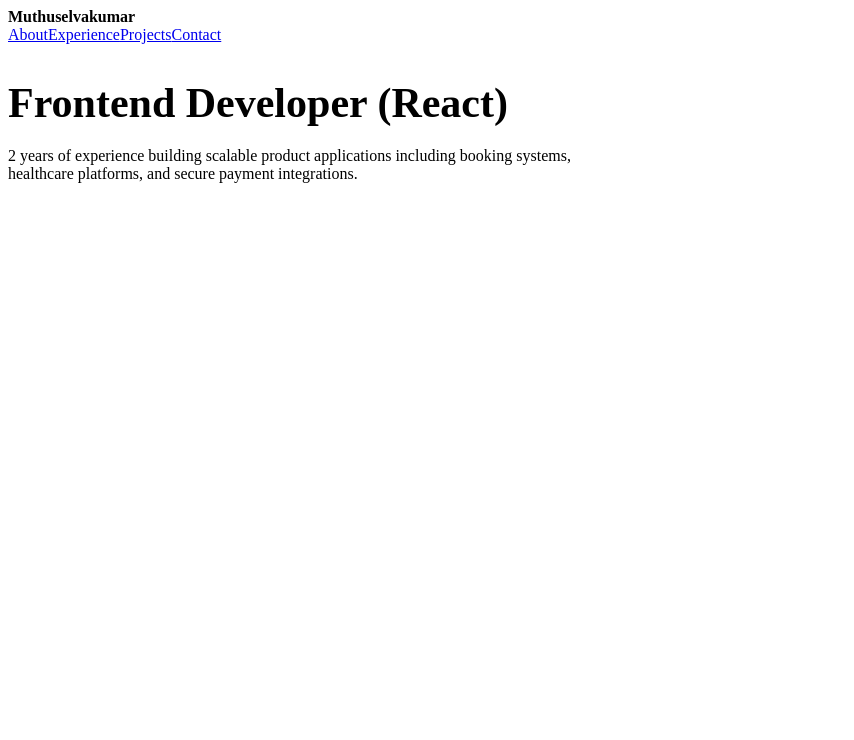
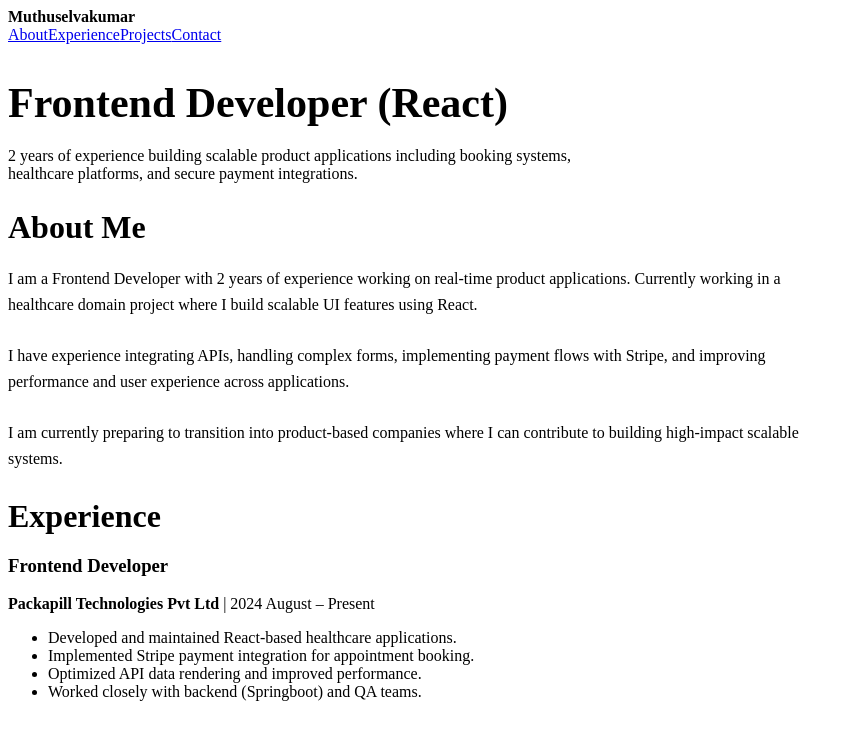
Before and after one commit to smuthuselvakumar-dotcom/my-portfolio, a React (Vite) app: page / in a window 1280 px wide. Shown: the top 740 px of the page, without its empty margins (0-854 px from the left). Built offline with nearby package versions, Linux system fonts and the light colour scheme.

Commit message:
Added about and experience sections

```diff
--- a/src/App.jsx
+++ b/src/App.jsx
@@ -1,12 +1,16 @@
 import "./styles/global.css";
 import Navbar from "./components/Navbar";
 import Hero from "./components/Hero";
+import About from "./components/About";
+import Experience from "./components/Experience";
 
 function App() {
   return (
     <>
     <Navbar />
     <Hero />
+    <About />
+    <Experience />
     </>
   );
 }
--- a/src/components/About.jsx
+++ b/src/components/About.jsx
@@ -0,0 +1,21 @@
+function About() {
+  return (
+    <section id="about">
+      <h2 style={{ fontSize: "32px", marginBottom: "20px" }}>About Me</h2>
+      <p style={{ maxWidth: "800px", lineHeight: "1.6" }}>
+        I am a Frontend Developer with 2 years of experience working on
+        real-time product applications. Currently working in a healthcare
+        domain project where I build scalable UI features using React.
+        <br /><br />
+        I have experience integrating APIs, handling complex forms,
+        implementing payment flows with Stripe, and improving performance
+        and user experience across applications.
+        <br /><br />
+        I am currently preparing to transition into product-based companies
+        where I can contribute to building high-impact scalable systems.
+      </p>
+    </section>
+  );
+}
+
+export default About;
--- a/src/components/Experience.jsx
+++ b/src/components/Experience.jsx
@@ -0,0 +1,20 @@
+function Experience() {
+  return (
+    <section id="experience">
+      <h2 style={{ fontSize: "32px", marginBottom: "20px" }}>Experience</h2>
+
+      <div style={{ marginBottom: "20px" }}>
+        <h3>Frontend Developer</h3>
+        <p><strong>Packapill Technologies Pvt Ltd</strong> | 2024 August – Present</p>
+        <ul>
+          <li>Developed and maintained React-based healthcare applications.</li>
+          <li>Implemented Stripe payment integration for appointment booking.</li>
+          <li>Optimized API data rendering and improved performance.</li>
+          <li>Worked closely with backend (Springboot) and QA teams.</li>
+        </ul>
+      </div>
+    </section>
+  );
+}
+
+export default Experience;
```
